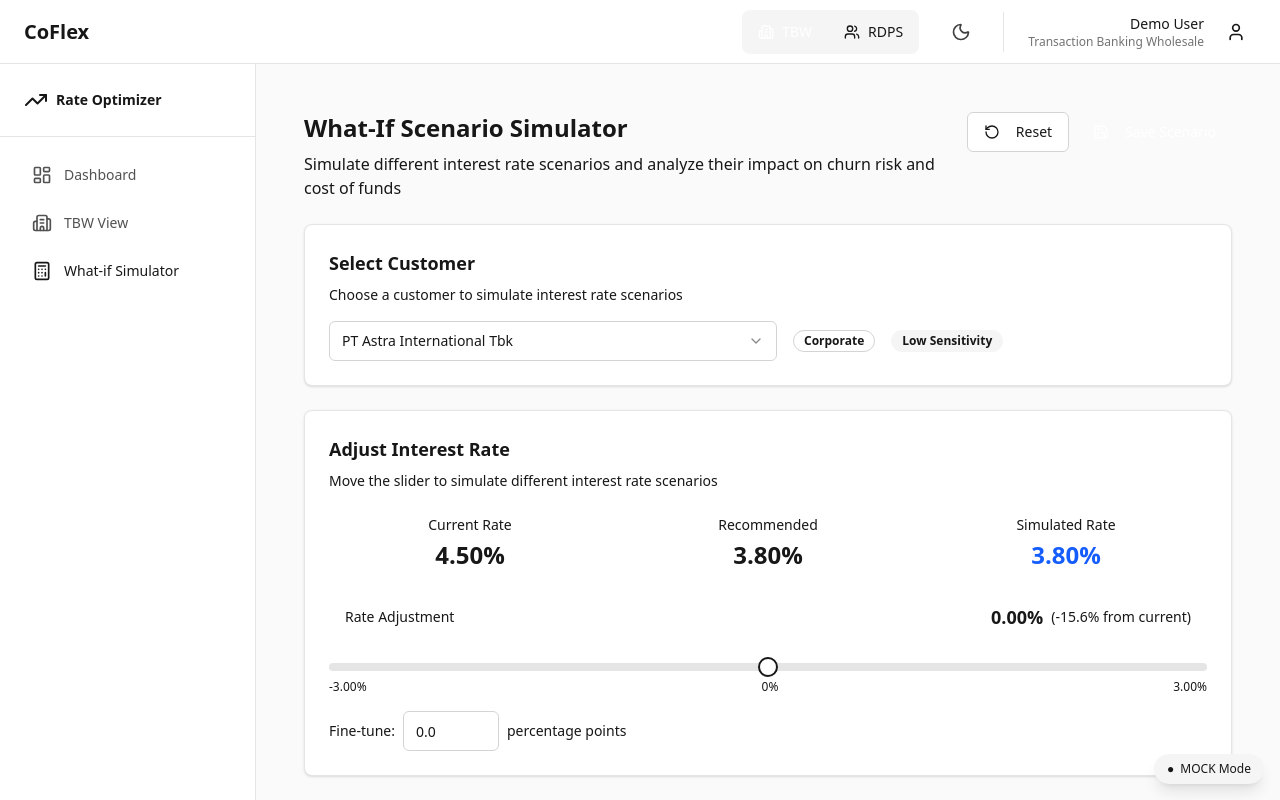
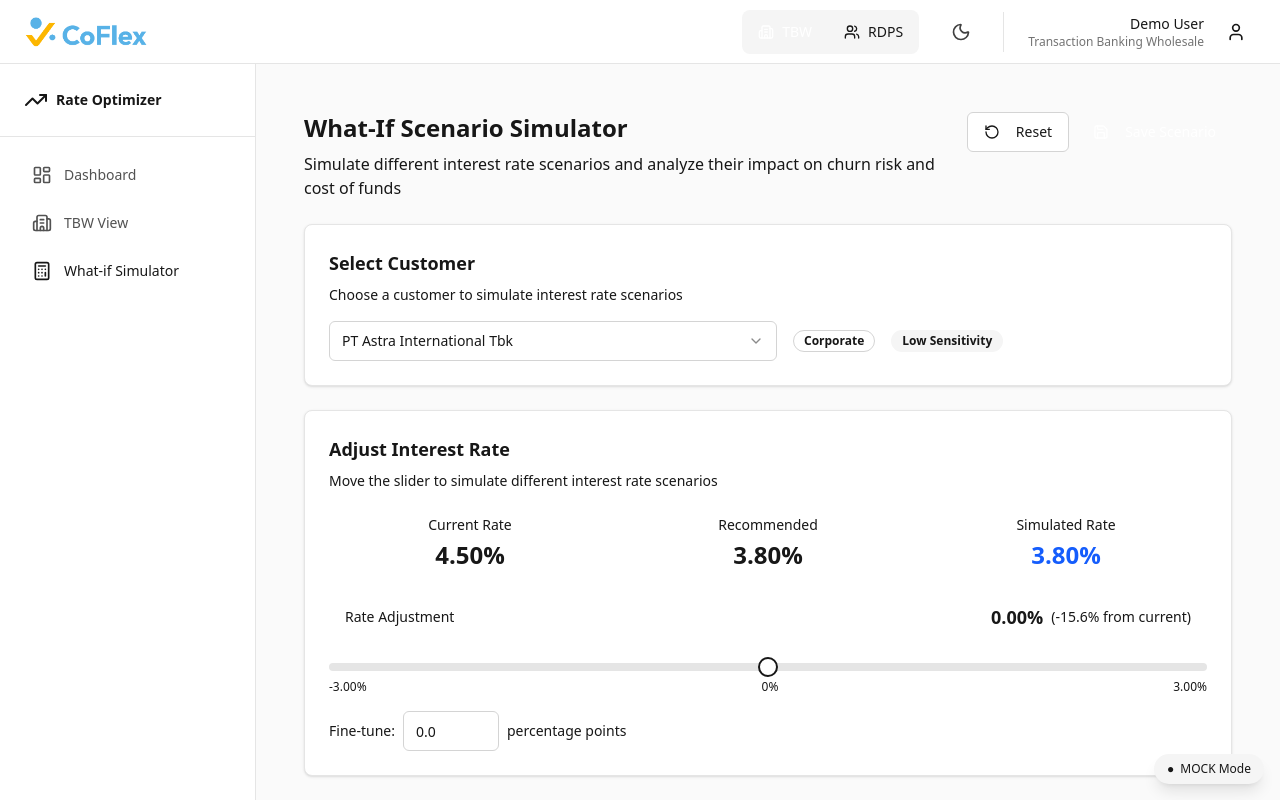
Before and after one commit to faizalram/coflex, a React (Vite) app: page /simulator in a window 1280 px wide. Shown: the top 800 px of the page. Built offline with nearby package versions, Linux system fonts and the light colour scheme.

Commit message:
Add CoFlex logo to header

```diff
--- a/src/components/layout/Header.tsx
+++ b/src/components/layout/Header.tsx
@@ -2,6 +2,7 @@ import { useRole } from '@/hooks/useRole';
 import { RoleSwitcher } from '@/components/shared/RoleSwitcher';
 import { ThemeToggle } from '@/components/shared/ThemeToggle';
 import { User } from 'lucide-react';
+import logo from '@/assets/CoFlex Logo V2.png';
 
 export function Header() {
   const { currentRole } = useRole();
@@ -9,9 +10,11 @@ export function Header() {
   return (
     <header className="h-16 border-b border-neutral-200 dark:border-neutral-800 bg-white dark:bg-neutral-900 px-6 flex items-center justify-between">
       <div className="flex items-center gap-4">
-        <h1 className="text-xl font-bold text-primary-700 dark:text-primary-400">
-          CoFlex
-        </h1>
+        <img
+          src={logo}
+          alt="CoFlex Logo"
+          className="h-8 w-auto"
+        />
       </div>
 
       <div className="flex items-center gap-6">
```
Also changed, not shown: src/assets/CoFlex Logo V2.png (added).
